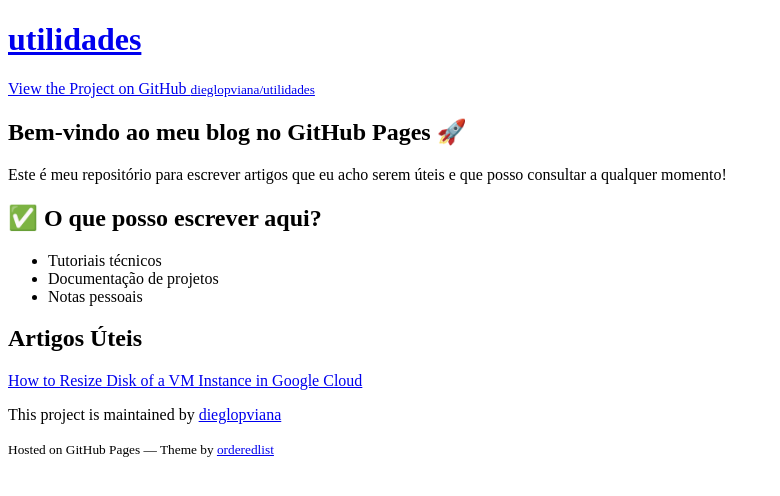
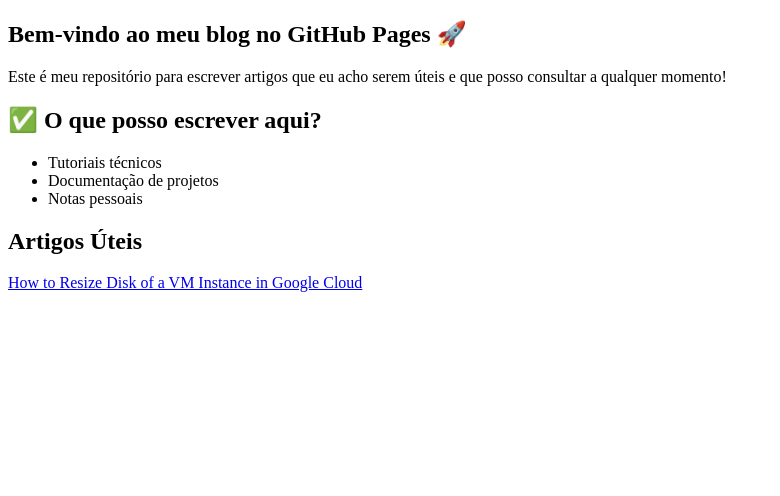
Before and after one commit to dieglopviana/utilidades, a Jekyll site: the page built from index.md, in a window 1280 px wide. Shown: the top 496 px of the page, without its empty margins (0-780 px from the left). Built offline with Jekyll 4.4.1, drawn with Linux system fonts in a browser that asks for light colours; our own code applies the rules of GitHub Pages for plain Markdown files; the repository's description, which GitHub fills in, is left out.

Commit message:
Update default.html

```diff
--- a/_layouts/default.html
+++ b/_layouts/default.html
@@ -5,52 +5,13 @@
     <meta http-equiv="X-UA-Compatible" content="IE=edge">
     <meta name="viewport" content="width=device-width, initial-scale=1">
 
-{% seo %}
     <link rel="stylesheet" href="{{ "/assets/css/style.css?v=" | append: site.github.build_revision | relative_url }}">
-    <!--[if lt IE 9]>
-    <script src="https://cdnjs.cloudflare.com/ajax/libs/html5shiv/3.7.3/html5shiv.min.js"></script>
-    <![endif]-->
-    {% include head-custom.html %}
   </head>
   <body>
-    <div class="wrapper">
-      <header>
-        <h1><a href="{{ "/" | absolute_url }}">{{ site.title | default: site.github.repository_name }}</a></h1>
-
-        {% if site.logo %}
-          <img src="{{site.logo | relative_url}}" alt="Logo" />
-        {% endif %}
-
-        <p>{{ site.description | default: site.github.project_tagline }}</p>
-
-        {% if site.github.is_project_page %}
-        <p class="view"><a href="{{ site.github.repository_url }}">View the Project on GitHub <small>{{ site.github.repository_nwo }}</small></a></p>
-        {% endif %}
-
-        {% if site.github.is_user_page %}
-        <p class="view"><a href="{{ site.github.owner_url }}">View My GitHub Profile</a></p>
-        {% endif %}
-
-        {% if site.show_downloads %}
-        <ul class="downloads">
-          <li><a href="{{ site.github.zip_url }}">Download <strong>ZIP File</strong></a></li>
-          <li><a href="{{ site.github.tar_url }}">Download <strong>TAR Ball</strong></a></li>
-          <li><a href="{{ site.github.repository_url }}">View On <strong>GitHub</strong></a></li>
-        </ul>
-        {% endif %}
-      </header>
       <section>
 
       {{ content }}
 
       </section>
-      <footer>
-        {% if site.github.is_project_page %}
-        <p>This project is maintained by <a href="{{ site.github.owner_url }}">{{ site.github.owner_name }}</a></p>
-        {% endif %}
-        <p><small>Hosted on GitHub Pages &mdash; Theme by <a href="https://github.com/orderedlist">orderedlist</a></small></p>
-      </footer>
-    </div>
-    <script src="{{ "/assets/js/scale.fix.js" | relative_url }}"></script>
   </body>
 </html>
```
